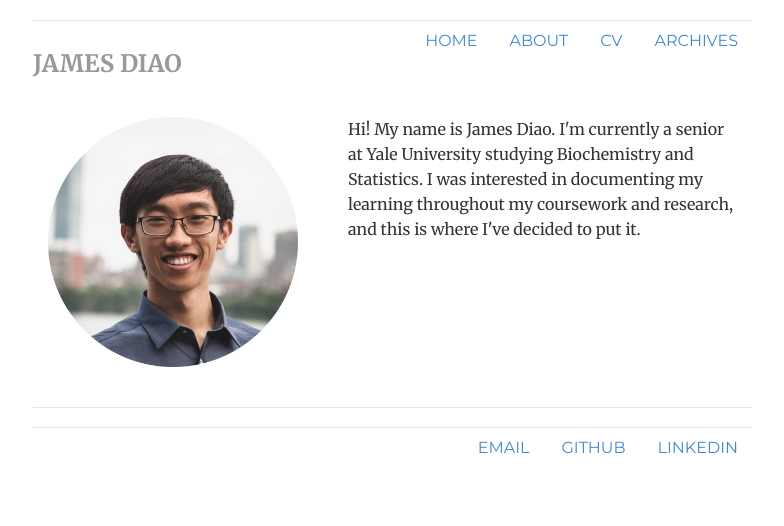
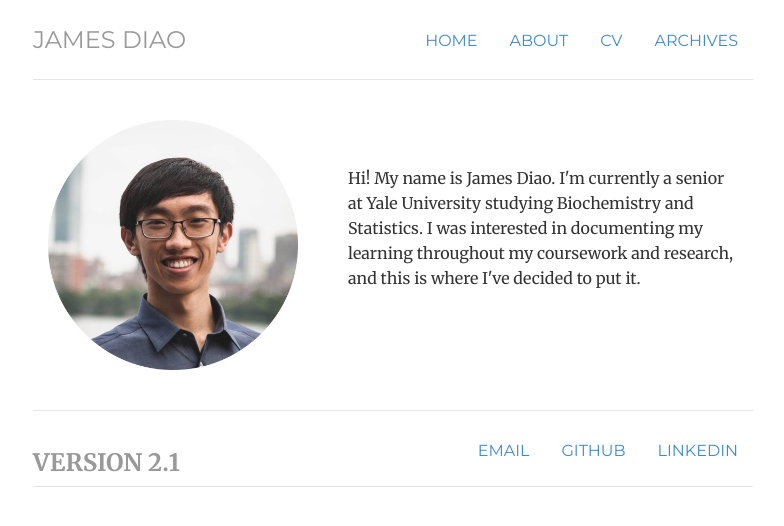
Before and after one commit to WENWENYU/jamesdiao.github.io, a Jekyll site: the page built from about/index.html, in a window 1280 px wide. Shown: the top 526 px of the page, without its empty margins (247-1031 px from the left). Built offline with Jekyll 4.4.1, drawn with Linux system fonts in a browser that asks for light colours.

Commit message:
Completed header/footer aesthetics

```diff
--- a/_layouts/default.html
+++ b/_layouts/default.html
@@ -15,8 +15,8 @@
 		        		<li><a href="/cv/JamesDiao1pgResearch.pdf">CV</a></li>
 		        		<li><a href="/archives">Archives</a></li>
 		    		</ul>
-		    	</div>
-	    		<h3 class="text-muted"><a href="/">JAMES DIAO</a></h3>
+	    		<h3 class="text-muted"><a href="/about">JAMES DIAO</a></h3>
+	    		</div>
 			</nav>
 
 			{{ content }}
@@ -29,6 +29,7 @@
 		        		<li><a href="https://github.com/jamesdiao">github</a></li>
 		        		<li><a href="https://www.linkedin.com/in/jamesdiao/">Linkedin</a></li>
 					</ul>
+	    		<h3 class="text-muted">Version 2.1</h3>
 				<div class="footer">
 			</footer>
 
--- a/about/index.html
+++ b/about/index.html
@@ -8,6 +8,8 @@
   <img src="/img/Boston_Headshot.jpg" alt = "Boston_Headshot" style="width:250px;height:250px;">
   </div>
   <div class="col-sm-7">
+  <br />
+  <br />
   <p> Hi! My name is James Diao. I'm currently a senior at Yale University
   studying Biochemistry and Statistics. I was interested in documenting my
   learning throughout my coursework and research, and this is where I've
```
